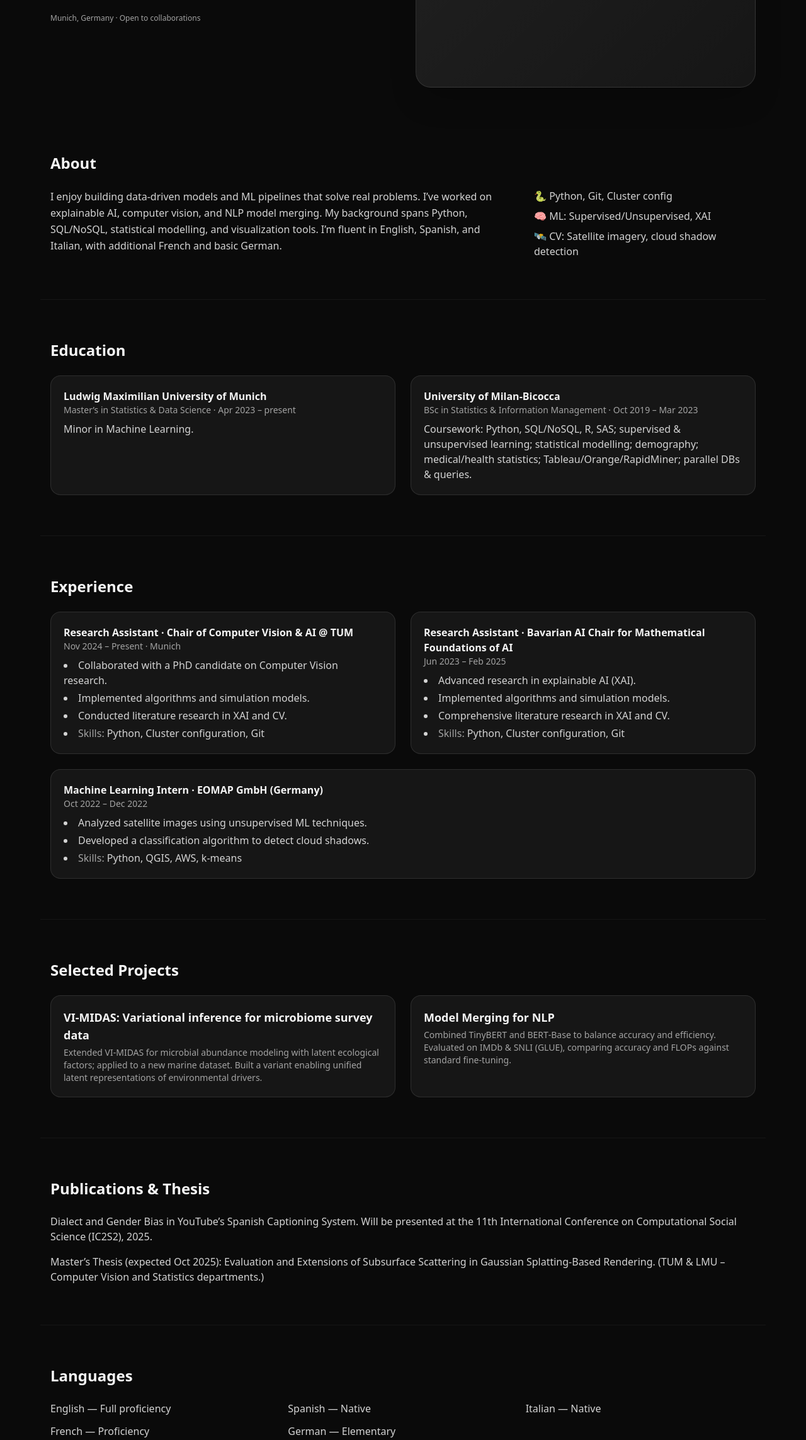
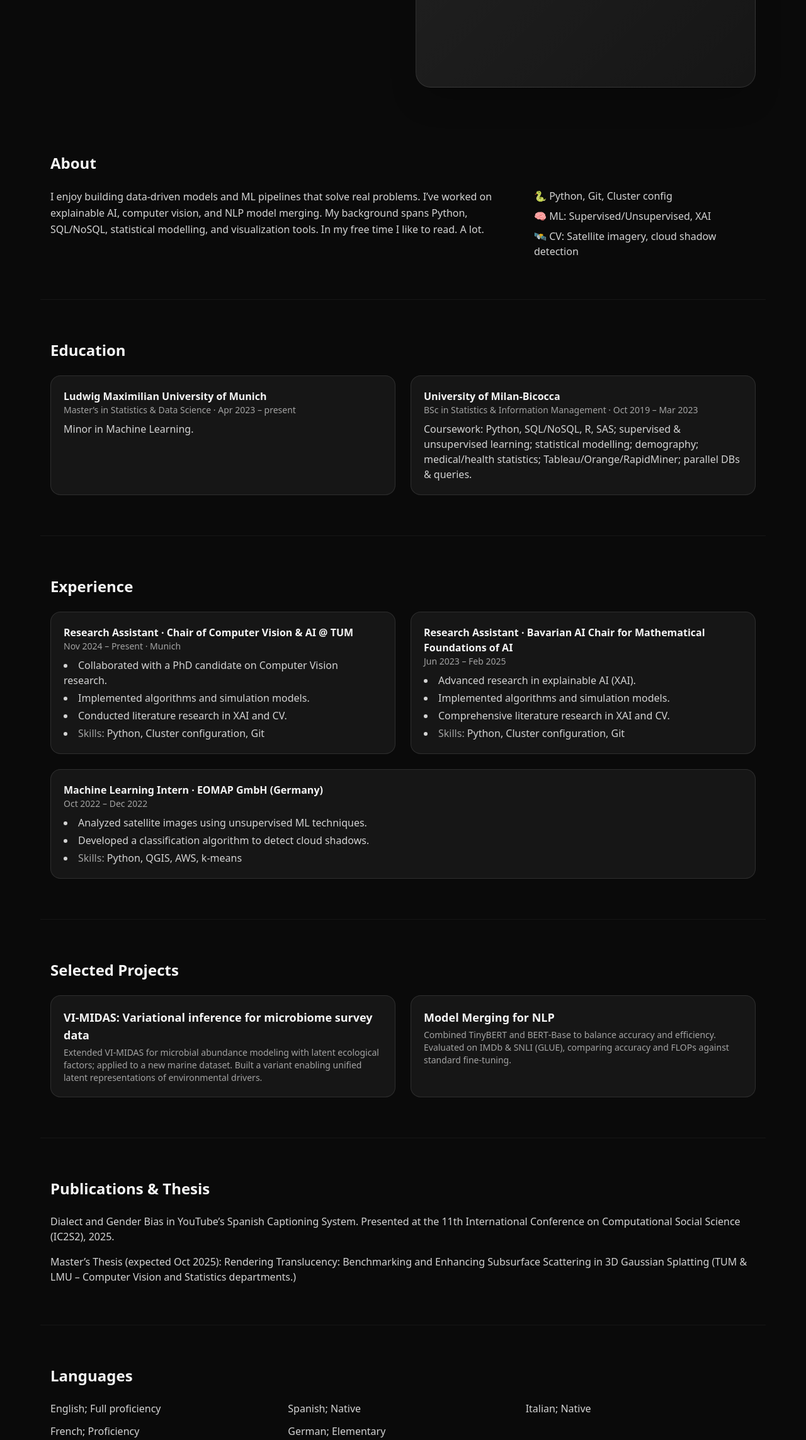
Before and after one commit to irisdaniaj/irisdaniaj.github.io, a plain HTML site: page index.html in a window 1280 px wide. Shown: the part 514-2800 px from the top of the page at 63% size. Drawn offline with nearby package versions, Linux system fonts and the light colour scheme.

Commit message:
Update index.html

```diff
--- a/index.html
+++ b/index.html
@@ -33,11 +33,10 @@
     <section class="grid md:grid-cols-2 gap-10 items-center">
       <div>
         <h1 class="text-4xl md:text-6xl font-black leading-tight">
-          Hi, I'm <span class="text-white/90">Iris Dania Jimenez</span>
+          Hi, I'm <span class="text-white/90">Iris</span>
         </h1>
         <p class="mt-5 text-neutral-300 leading-relaxed max-w-prose">
           Master’s student in Statistics & Data Science (LMU) with a deep passion for Machine Learning and AI.
-          Research experience in Computer Vision and Explainable AI.
         </p>
         <div class="mt-7 flex gap-3">
           <a href="#experience" class="px-5 py-3 rounded-2xl bg-white/10 hover:bg-white/20 transition">See my work</a>
@@ -64,7 +63,7 @@
       <p class="md:col-span-2 text-neutral-300 leading-relaxed">
         I enjoy building data-driven models and ML pipelines that solve real problems. I’ve worked on explainable AI,
         computer vision, and NLP model merging. My background spans Python, SQL/NoSQL, statistical modelling, and
-        visualization tools. I’m fluent in English, Spanish, and Italian, with additional French and basic German.
+        visualization tools. In my free time I like to read. A lot.
       </p>
       <ul class="space-y-2 text-neutral-300">
         <li>🐍 Python, Git, Cluster config</li>
@@ -148,12 +147,11 @@
     <ul class="space-y-4 text-neutral-300">
       <li>
         <span class="font-medium">Dialect and Gender Bias in YouTube’s Spanish Captioning System.</span>
-        Will be presented at the 11th International Conference on Computational Social Science (IC2S2), 2025.
+        Presented at the 11th International Conference on Computational Social Science (IC2S2), 2025.
       </li>
       <li>
         <span class="font-medium">Master’s Thesis (expected Oct 2025):</span>
-        Evaluation and Extensions of Subsurface Scattering in Gaussian Splatting‑Based Rendering.
-        (TUM & LMU – Computer Vision and Statistics departments.)
+         Rendering Translucency: Benchmarking and Enhancing Subsurface Scattering in 3D Gaussian Splatting (TUM & LMU – Computer Vision and Statistics departments.)
       </li>
     </ul>
   </section>
@@ -162,11 +160,11 @@
   <section id="languages" class="mx-auto max-w-6xl px-4 py-16 border-t border-white/5">
     <h2 class="text-2xl font-bold mb-6">Languages</h2>
     <ul class="grid sm:grid-cols-2 md:grid-cols-3 gap-3 text-neutral-300">
-      <li>English — Full proficiency</li>
-      <li>Spanish — Native</li>
-      <li>Italian — Native</li>
-      <li>French — Proficiency</li>
-      <li>German — Elementary</li>
+      <li>English; Full proficiency</li>
+      <li>Spanish; Native</li>
+      <li>Italian; Native</li>
+      <li>French; Proficiency</li>
+      <li>German; Elementary</li>
     </ul>
   </section>
 
```
